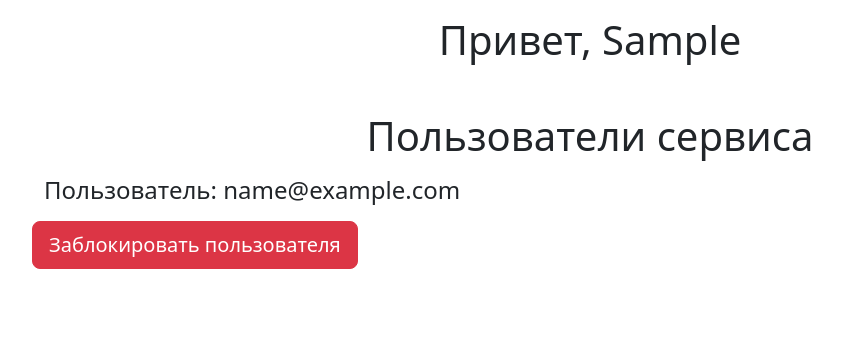
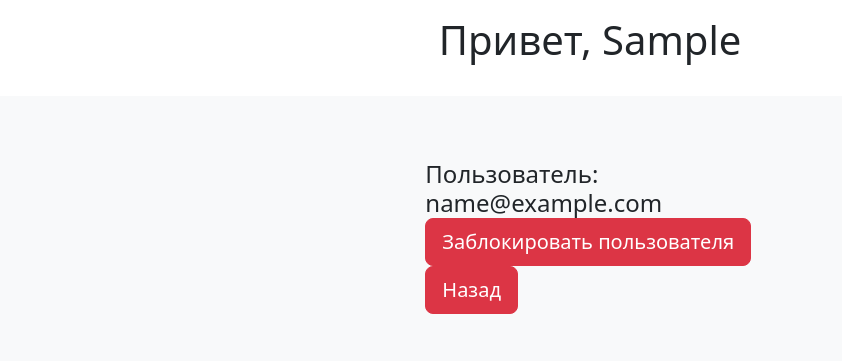
Before and after one commit to SergeiVokhminov/Course_PR_4, a Django app: page /users/user_list/ in a window 1280 px wide. Shown: the part 56-417 px from the top of the page, without its empty margins (50-892 px from the left). Run offline with Django 5.2, Linux system fonts and the light colour scheme; the visitor is signed in with stand-in values (Sample User, id 1); data comes from the database, SQL or seed files in the repository; some libraries are stand-ins or nearby versions.

Commit message:
обновлены шаблоны страниц в приложении users

```diff
--- a/users/templates/users/login.html
+++ b/users/templates/users/login.html
@@ -12,7 +12,7 @@
                         {% csrf_token %}
                         {{ form.as_p }}
                         <button type="submit" class="btn btn-primary">Войти</button>
-                        <a class="btn btn-primary" href="/" role="button">
+                        <a class="btn btn-primary" href="{% url 'users:password_reset' %}" role="button">
                             Восстановить пароль
                         </a>
                         <a class="btn btn-primary" href="{% url 'mailing:home' %}">Отмена</a>
--- a/users/templates/users/user_form.html
+++ b/users/templates/users/user_form.html
@@ -8,7 +8,7 @@
         <button class="btn btn-primary" type="submit">
             Сохранить
         </button>
-        <a class="btn btn-secondary" href="{% url 'users:users_detail' user.pk %}">Отмена</a>
+        <a class="btn btn-secondary" href="{% url 'users:user_detail' user.pk %}">Отмена</a>
     </form>
 </div>
 {% endblock %}
--- a/users/templates/users/user_list.html
+++ b/users/templates/users/user_list.html
@@ -1,23 +1,24 @@
 {% extends 'mailing/base.html' %}
 {% block title %}Страница пользователей{% endblock %}
 {% block content %}
+<div class="album py-5 bg-body-tertiary">
     <div class="container">
+        {% for user in object_list %}
+        <div class="row row-cols-1 row-cols-sm-2 row-cols-md-3 g-3">
             <div class="container mt-3">
-        <h1 class="my-0 font-weight-normal text-center">Пользователи сервиса</h1>
-    </div>
-    {% for user in object_list %}
                 <div class="container mt-3">
-        <h4 class="my-0 font-weight-normal">Пользователь: {{user}}</h4>
-    </div>
-    {% if user.is_active %}
-    <div class="btn-group mt-3">
-        <form action="{% url 'users:users_block' user.pk %}" method="post">
+                    <h4 class="my-0 font-weight-normal">Пользователь: {{user.email}}</h4>
+                    <form action="{% url 'users:user_block' user.pk %}" method="post">
                         {% csrf_token %}
-            <button class="btn btn-lg btn-block btn-danger" role="button" type="submit">Заблокировать пользователя
+                        <button class="btn btn-lg btn-block btn-danger" role="button" type="submit">
+                            Заблокировать пользователя
                         </button>
+                        <a class="btn btn-lg btn-block btn-danger" href="{% url 'mailing:home' %}" role="button">Назад</a>
                     </form>
                 </div>
-    {% endif %}
+            </div>
+        </div>
         {% endfor %}
     </div>
+</div>
 {% endblock %}
```
Also changed, not shown: users/templates/users/user_detail.html (+5 -9 lines). Lines whose indentation alone changed are shown as unchanged.
